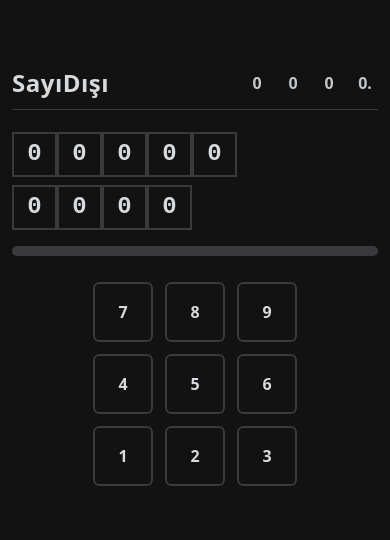
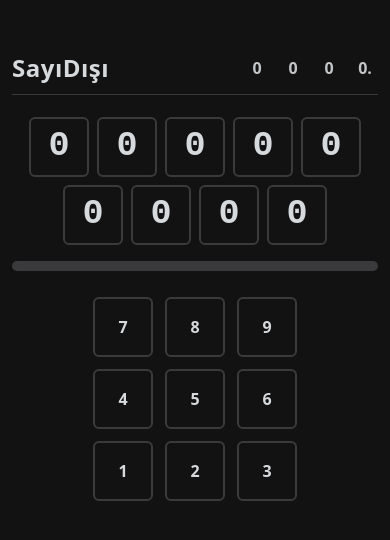
Before and after one commit to aardaakpinar/sayidisi, a plain HTML site: page index.html in a window 390 px wide. Shown: the part 144-684 px from the top of the page. Drawn offline with nearby package versions, Linux system fonts and the light colour scheme; no server answers.

Commit message:
Update style.css

```diff
--- a/style.css
+++ b/style.css
@@ -16,8 +16,7 @@ body {
 
 .game-container {
     width: 100%;
-    max-width: 500px;
-    min-width: 300px;
+    max-width: 400px;
 }
 
 .topbar {
@@ -56,25 +55,25 @@ body {
     gap: 8px;
     margin: 22px 0 16px;
 }
+
 .tile {
-    width: 50px;
-    height: 50px;
+    width: 60px;
+    height: 60px;
     transition: background-color 0.3s ease;
     border: 2px solid #3a3a3c;
+    border-radius: 0.375rem;
     display: flex;
     align-items: center;
     justify-content: center;
     font-weight: 800;
-    font-size: 2rem;
+    font-size: 2.2rem;
     font-family: "Courier New", monospace;
     user-select: none;
 }
-@media (max-width: 420px) {
-    .tile {
-        width: 45px;
-        height: 45px;
-        font-size: 1.5rem;
-    }
+
+.tiles div.d-flex {
+    justify-content: center;
+    gap: 8px;
 }
 
 .progress-wrap {
```
